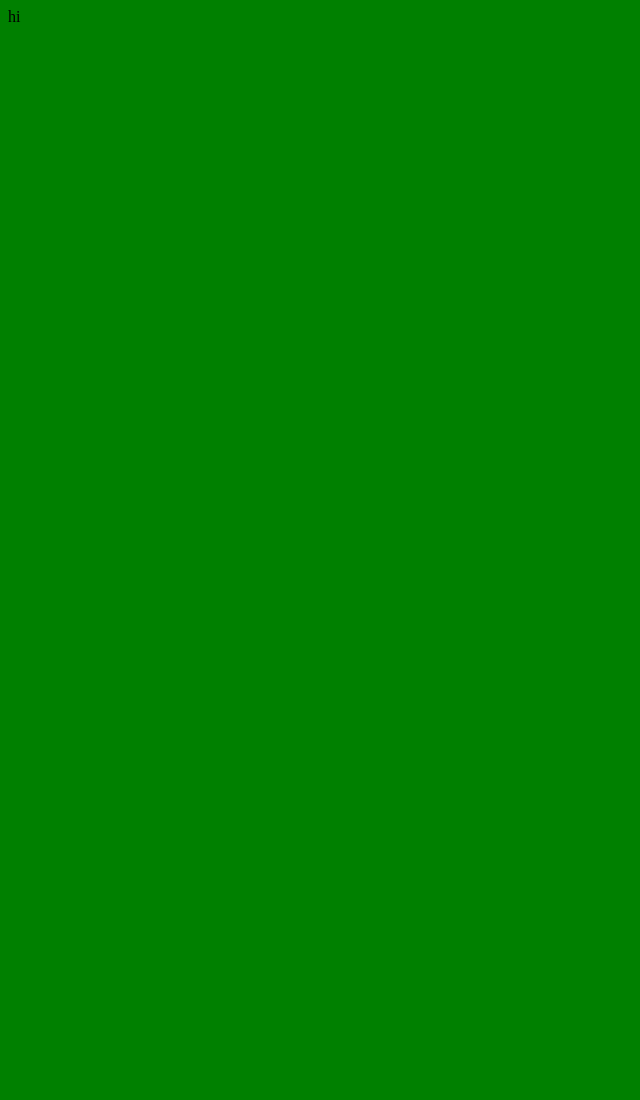
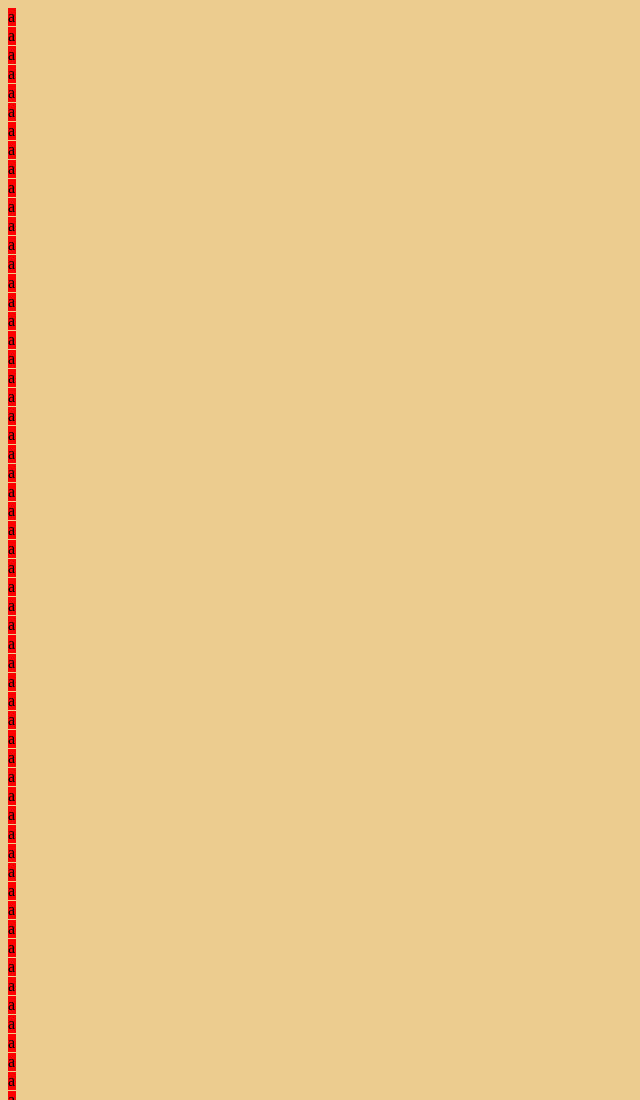
Before and after one commit to RolandoMartinez720/etchSketch, a plain HTML site: page index.html in a window 1280 px wide. Shown: the top 1100 px of the page, without its empty margins (0-640 px from the left). Before the commit the page ends 800 px from the top, so only its background shows below. Drawn offline with Linux system fonts and the light colour scheme.

Commit message:
created all the divs but now i need to find a way to get them to fall into place correctly

```diff
--- a/index.html
+++ b/index.html
@@ -6,9 +6,13 @@
     <link rel="stylesheet" href="style.css">
     <meta http-equiv="X-UA-Compatible" content="IE=edge">
     <meta name="viewport" content="width=device-width, initial-scale=1.0">
-    <title>Document</title>
+    <title>Etch A' Sketch</title>
 </head>
 <body>
-    hi
-</body>
+
+<div id="grid-container">
+
+</div>
+
+  </body>
 </html>
--- a/script.js
+++ b/script.js
@@ -0,0 +1,9 @@
+let gridContainer=document.getElementById('grid-container');
+
+let element;
+    for(let i=0;i<400;i++){
+    element=document.createElement('div');//create div and appendchild it 400 times
+    element.classList.add('grid-item');
+    element.textContent="a";
+    gridContainer.appendChild(element);
+}
--- a/style.css
+++ b/style.css
@@ -1,3 +1,15 @@
 body{
-    background-color: green;
+    background-color: rgb(236, 204, 143);
 }
+
+.grid-item{
+    background-color: red;
+    width:8px;
+}
+
+#grid-container{
+    display:grid;
+    grid-template-columns: 20;
+    gap:1px;
+
+}
```
